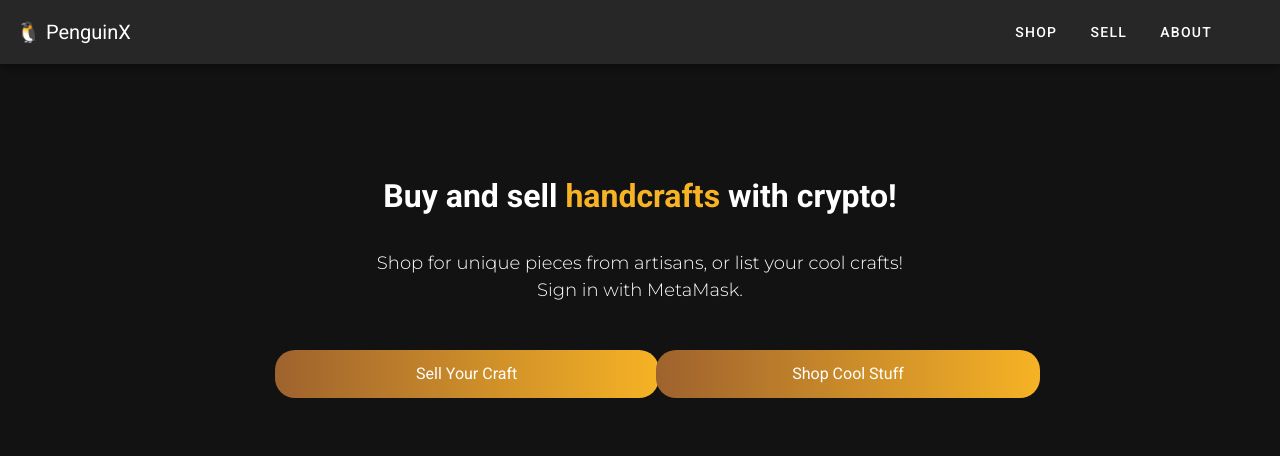
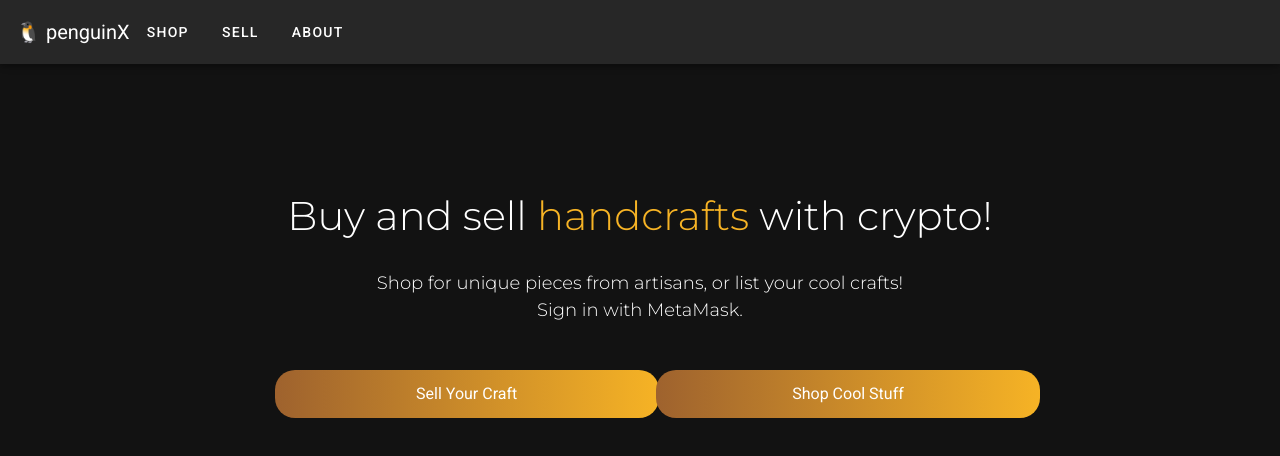
Before and after one commit to sriveros95/penguinx, a Nuxt app in the folder penguin_x_app/: page / in a window 1280 px wide. Shown: the top 456 px of the page. Built offline with nearby package versions, Linux system fonts and the light colour scheme.

Commit message:
Changes in style

```diff
--- a/penguin_x_app/assets/app.scss
+++ b/penguin_x_app/assets/app.scss
@@ -86,6 +86,10 @@ input[type="file"] {
 
 .btn:active {
     transform: scale(0.95);
+}
+
+.text-center{
+    justify-items: flex-start;
 }
 
 .address {
@@ -187,6 +191,11 @@ input[type="file"] {
     color: #fff;
     font-weight: 100;
     font-size: 14px;
+}
+
+.darker {
+    color: #1c1e21 !important;
+    background-color: #1c1e21;
 }
 
 .connectWalletButton {
--- a/penguin_x_app/layouts/default.vue
+++ b/penguin_x_app/layouts/default.vue
@@ -24,7 +24,7 @@
         </v-list-item>
       </v-list>
     </v-navigation-drawer> -->
-    <v-app-bar :clipped-left="clipped" fixed app>
+    <v-app-bar :clipped-left="clipped" fixed app class='header'>
       <v-toolbar-title v-text="title" />
       <v-spacer />
       <v-btn text v-for="(item, i) in items" :key="i" :to="item.to" router exact>
@@ -78,10 +78,12 @@ export default {
       clipped: false,
       drawer: false,
       fixed: false,
+      class: 'description',
       items: [
         {
           title: 'Shop',
-          to: '/shop'
+          to: '/shop',
+          class: 'description',
         },
         {
           title: 'Sell',
@@ -95,7 +97,7 @@ export default {
       miniVariant: false,
       right: true,
       rightDrawer: false,
-      title: '🐧 PenguinX'
+      title: '🐧 penguinX'
     }
   }
 }
--- a/penguin_x_app/pages/index.vue
+++ b/penguin_x_app/pages/index.vue
@@ -1,7 +1,7 @@
-<template>
+<template :class="darker">
   <v-row justify="center" align="center">
     <v-col cols="12" md="11">
-      <h1>Buy and sell <span class="px_orange">handcrafts</span> with crypto!</h1>
+      <h1 class="h1">Buy and sell <span class="px_orange">handcrafts</span> with crypto!</h1>
       <p class="explain">
       Shop for unique pieces from artisans, or list your cool crafts!<br/>Sign in with MetaMask.
       </p>
```
